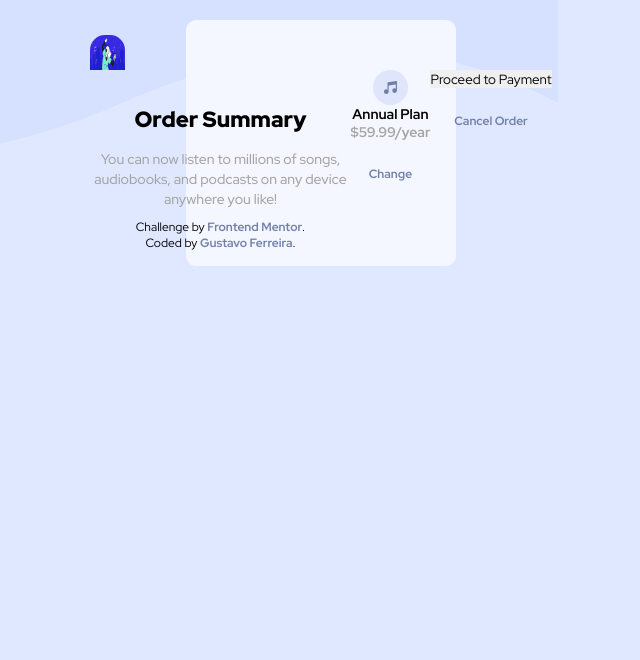
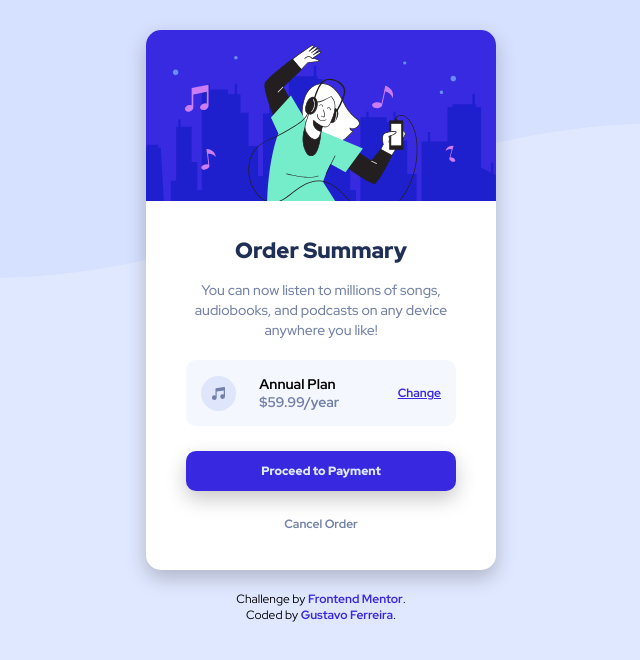
Before and after one commit to gustavoferreiradeveloper/order-summary, a plain HTML site: page index.html in a window 1280 px wide. Shown: the whole page, without its empty margins (319-959 px from the left). Drawn offline with Linux system fonts and the light colour scheme.

Commit message:
Reestruturando e reorganizando CSS
Devido as alterações feitas no HTML, alterei os nomes dos seletores, além disso, incrementei com novas tecnologias que aprendi, como Grid Layout e variáveis no CSS.

```diff
--- a/style.css
+++ b/style.css
@@ -1,6 +1,4 @@
 @import url("https://fonts.googleapis.com/css2?family=Red+Hat+Display:ital,wght@0,400;0,500;0,700;0,900;1,400;1,500;1,700;1,900&display=swap");
-
-/*Fonte importada do Google Fontes (Red Hat Display)*/
 
 * {
   margin: 0;
@@ -8,6 +6,17 @@
   border: 0;
   box-sizing: border-box;
   font-family: "Red Hat Display", sans-serif;
+}
+
+:root{
+  --white:#ffffff;
+  --paleBlue: #e0e8ff;
+  --brightBlue: #3829e0;
+  --veryPaleBlue: #f5f7ff;
+  --desaturatedBlue: #7280a7;
+  --violetStats:#766cf1;
+  --darkBlue: #1f2f56;
+  --redHatDisplay:"Red Hat Display", sans-serif;
 }
 
 body {
@@ -18,13 +27,13 @@ body {
   background-repeat: no-repeat;
   background-size: contain;
   background-position-y: -110px;
-  background-color: #e0e8ff;
+  background-color: var(--paleBlue);
 }
 
-#card {
+main {
   width: 350px;
   height: 540px;
-  background-color: #fff;
+  background-color: var(--white);
   border-radius: 15px;
   margin-top: 30px;
   display: grid;
@@ -46,6 +55,7 @@ header h1 {
   margin-top: 30px;
   font-size: 22px;
   font-weight: 900;
+  color: var(--darkBlue);
 }
 
 header p {
@@ -56,11 +66,12 @@ header p {
   font-size: 14px;
   font-weight: 500;
   line-height: 20px;
-  color: rgb(165, 165, 165);
+  color: var(--desaturatedBlue);
 }
 
-main {
-  background-color: #f4f7ff;
+.product {
+  display: none;
+  background-color: var(--veryPaleBlue);
   padding: 15px;
   border-radius: 10px;
   display: grid;
@@ -72,7 +83,7 @@ main {
   align-items: center;
 }
 
-main img {
+.product img {
   grid-row: span 4;
   width: 35px;
   height: 35px;
@@ -87,14 +98,14 @@ main img {
 
 .price {
   font-weight: bold;
-  color: rgb(165, 165, 165);
+  color: var(--desaturatedBlue);
   grid-row: 3;
   grid-column: 2;
   font-size: 14px;
 }
 
 a {
-  color: hsl(224, 23%, 55%);
+  color: var(--brightBlue);
   font-family: "Red Hat Display", sans-serif;
   font-weight: bold;
   font-size: 12px;
@@ -102,12 +113,12 @@ a {
   grid-row: span 4;
 }
 
-a:hover {
-  color: #766cf1;
+.product a:hover {
+  color: var(--violetStats);
   text-decoration: none;
 }
 
-section {
+.payment {
   height: 130px;
   display: flex;
   flex-direction: column;
@@ -115,9 +126,9 @@ section {
   margin-top: 25px;
 }
 
-button {
-  background-color: #3829e0;
-  color: #e0e8ff;
+.btnPay {
+  background-color: var(--brightBlue);
+  color: var(--paleBlue);
   font-family: "Red Hat Display", sans-serif;
   font-weight: 800;
   font-size: 12px;
@@ -129,18 +140,19 @@ button {
   box-shadow: 0px 8px 20px 0px rgba(0, 0, 0, 0.219);
 }
 
-button:hover {
-  background-color: #766cf1;
+.btnPay:hover {
+  background-color: var(--violetStats);
   cursor: pointer;
 }
 
-section a {
+.payment a {
   margin-top: 25px;
   text-decoration: none;
+  color: var(--desaturatedBlue);
 }
 
-section a:hover {
-  color: #21293c;
+.payment a:hover {
+  color: var(--darkBlue);
 }
 
 footer {
```
